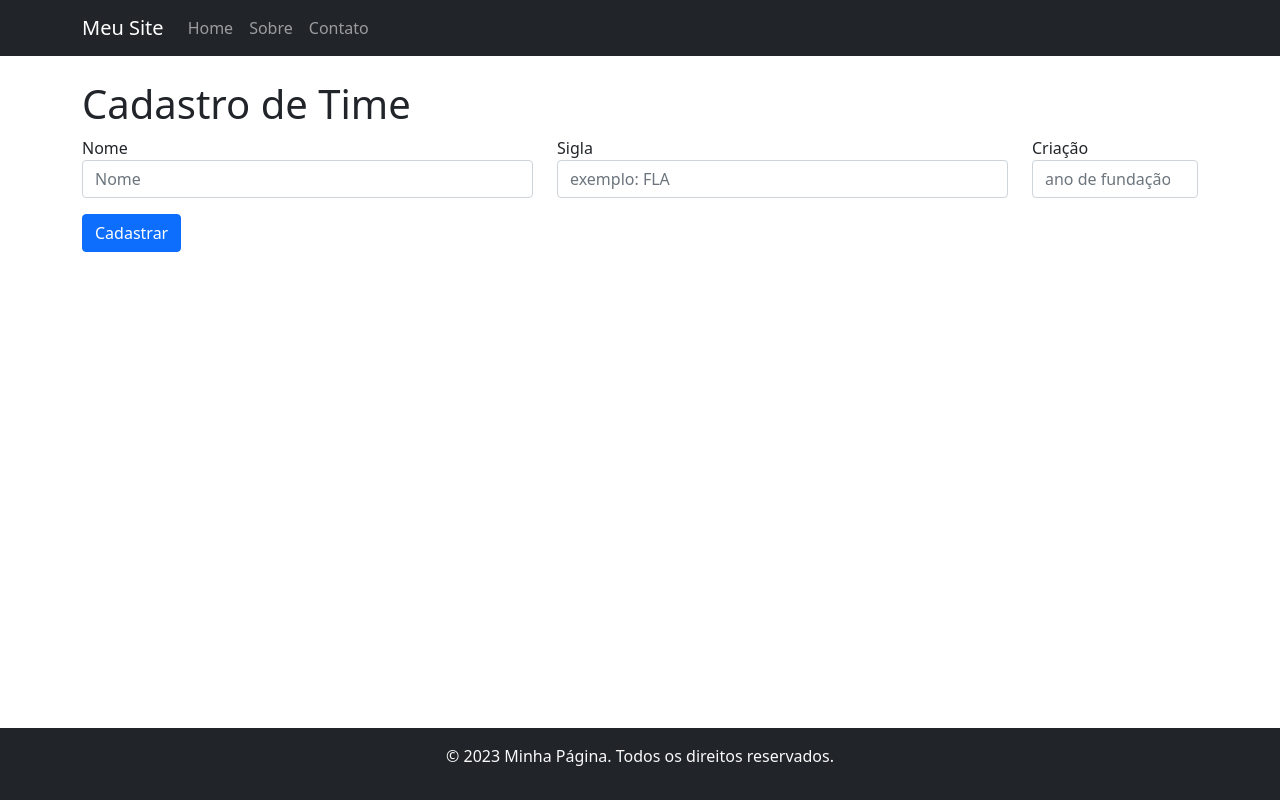
After one commit to NIcknameInvalido/php_projects, a PHP site: page /controles/cadastrar_times.php in a window 1280 px wide. The commit adds this page. Run offline with PHP 8.4, Linux system fonts and the light colour scheme.

Commit message:
alterações realizadas

```diff
--- a/campeonato/src/public/configuracoes/config.php
+++ b/campeonato/src/public/configuracoes/config.php
@@ -3,16 +3,26 @@
     ini_set('display_startup_errors', 1);
     error_reporting(E_ALL);
 
-    define("MODELOPATH", dirname(realpath('../modelos/')."/modelos"));
-    define("CONFIGPATH",  dirname(realpath('../configuracoes')."/configuracoes"));
-    define("VIEWPATH",  dirname(realpath('../interfaces')."/configuracoes"));
+    define("MODELO", dirname(realpath('../modelos/')."/modelos"));
+    define("CONFIGURACOES",  dirname(realpath('../configuracoes')."/configuracoes"));
+    define("INTERFACES",  dirname(realpath('../interfaces')."/configuracoes"));
+    define("CONTROLES",  dirname(realpath('../interfaces')."/configuracoes"));
 
-    include(MODELOPATH."/Banco.php");
-    include(MODELOPATH."/Modelo.php");
-    include(MODELOPATH."/Jogador.php");
+    include(MODELO."/Banco.php");
+    include(MODELO."/Modelo.php");
+    include(MODELO."/Jogador.php");
+    include(MODELO."/Time.php");
 
-   function carregarInterface($interface){
-        $caminhoArquivo = VIEWPATH . "/" . $interface. ".php";
+   function carregarInterface($interface, $dados = []){
+        $caminhoArquivo = INTERFACES . "/" . $interface. ".php";
+
+        if(count($dados) > 0){
+            foreach ($dados as $chave => $valor) {
+                if(strlen($chave)){
+                    ${$chave} = $valor;
+                }
+            };
+        }
         require_once($caminhoArquivo);
     }
 ?>
--- /dev/null
+++ b/campeonato/src/public/controles/cadastrar_times.php
@@ -0,0 +1,14 @@
+<?php
+    include('../configuracoes/config.php');
+    $dados = [];
+    if($_POST){
+        $time = new Time($_POST);
+        $timeId = $time->insertInto();
+        if($timeId){
+            $timeTeste = Time::obterRegistroUnico(['id'=>$timeId]);
+            $dados = ['id' => $timeId];
+        }
+    }
+    carregarInterface('cadastrar_times', $dados);
+    exit();
+?>
--- /dev/null
+++ b/campeonato/src/public/controles/exibir_times.php
@@ -0,0 +1,6 @@
+<?
+    include('../configuracoes/config.php');
+
+    $time = Time::obterTodosRegistros();
+    carregarInterface('exibir_times', ['times' => $time]);
+?>
--- a/campeonato/src/public/env.ini
+++ b/campeonato/src/public/env.ini
@@ -1,4 +1,4 @@
-host = "127.0.0.1:3308";
+host = "mysql_8";
 username = "dev_nikollas";
-password = "n0v4s3nh4";
+password = "nikollas";
 dbname = "campeonato";
--- /dev/null
+++ b/campeonato/src/public/interfaces/cadastrar_times.php
@@ -0,0 +1,77 @@
+<!DOCTYPE html>
+<html lang="en">
+
+<head>
+    <meta charset="UTF-8">
+    <meta name="viewport" content="width=device-width, initial-scale=1.0">
+    <title>Campeonato</title>
+    <link href="https://cdn.jsdelivr.net/npm/bootstrap@5.0.2/dist/css/bootstrap.min.css" rel="stylesheet" integrity="sha384-EVSTQN3/azprG1Anm3QDgpJLIm9Nao0Yz1ztcQTwFspd3yD65VohhpuuCOmLASjC" crossorigin="anonymous">
+    <style>
+        .h400 {
+            height: 400px;
+        }
+
+        .h100 {
+            height: 100px;
+        }
+    </style>
+</head>
+
+<body>
+    <?= isset($id)? $id:"" ?>
+    <!-- Navbar -->
+    <nav class="navbar navbar-expand-lg navbar-dark bg-dark">
+        <div class="container">
+            <a class="navbar-brand" href="#">Meu Site</a>
+            <button class="navbar-toggler" type="button" data-toggle="collapse" data-target="#navbarNav" aria-controls="navbarNav" aria-expanded="false" aria-label="Toggle navigation">
+                <span class="navbar-toggler-icon"></span>
+            </button>
+            <div class="collapse navbar-collapse" id="navbarNav">
+                <ul class="navbar-nav ml-auto">
+                    <li class="nav-item active">
+                        <a class="nav-link" href="#">Home</a>
+                    </li>
+                    <li class="nav-item">
+                        <a class="nav-link" href="#">Sobre</a>
+                    </li>
+                    <li class="nav-item">
+                        <a class="nav-link" href="#">Contato</a>
+                    </li>
+                </ul>
+            </div>
+        </div>
+    </nav>
+
+    <!-- Conteúdo Principal -->
+    <div class="container mt-4">
+        <h1>Cadastro de Time</h1>
+        <!-- Formulário com 5 Inputs de Texto -->
+        <div class="col-lg-12">
+            <form action="../controles/cadastrar_times.php" method="post">
+                <div class="form-group row">
+                    <div class="col">
+                        <label for="nome">Nome</label>
+                        <input type="text" class="form-control" id="nome" name="nome" placeholder="Nome">
+                    </div>
+                    <div class="col">
+                        <label for="sigla">Sigla</label>
+                        <input type="text" class="form-control" id="sigla" name="sigla" placeholder="exemplo: FLA">
+                    </div>
+                    <div class="col-2">
+                        <label for="ano_fundacao">Criação</label>
+                        <input type="number" class="form-control" id="ano_fundacao" name = "ano_fundacao" placeholder="ano de fundação">
+                    </div>
+                </div>
+                <button type="submit" class="btn btn-primary mt-3">Cadastrar</button>
+            </form>
+        </div>
+    </div>
+
+    <!-- Footer -->
+    <footer class="bg-dark text-light text-center p-3 fixed-bottom">
+        <p>&copy; 2023 Minha Página. Todos os direitos reservados.</p>
+    </footer>
+
+    <!-- Adicione o link para o JavaScript do Bootstrap (opcional, mas pode ser necessário para alguns componentes) -->
+    <script src="https://cdn.jsdelivr.net/npm/bootstrap@5.3.0/dist/js/bootstrap.bundle.min.js"></script>
+</body>
--- a/campeonato/src/public/modelos/Banco.php
+++ b/campeonato/src/public/modelos/Banco.php
@@ -5,7 +5,6 @@
             $configuracoes = parse_ini_file($caminho);
             $sql_conn = new mysqli($configuracoes['host'],$configuracoes['username'], $configuracoes['password'], $configuracoes['dbname']);
             if($sql_conn->connect_error){
-                echo "ok";
                 die("Erro: " . $sql_conn->connect_error);
             }
 
--- a/campeonato/src/public/modelos/Jogador.php
+++ b/campeonato/src/public/modelos/Jogador.php
@@ -4,7 +4,6 @@
             'id',
             'nome',
             'cpf',
-            'idade',
             'apelido',
             'dt_nascimento'
         ];
--- a/campeonato/src/public/modelos/Modelo.php
+++ b/campeonato/src/public/modelos/Modelo.php
@@ -25,7 +25,7 @@
         public function __set($chave, $valor){
             $this->valores[$chave] = $valor;
         }
-        public function getColunasT(){
+        public function getColunas(){
             return static::$colunas;
         }
 
@@ -36,7 +36,6 @@
 
             if($resultado){
                 $class = get_called_class();
-                print_r($resultado);
                 while($linha = $resultado->fetch_assoc()){
                     array_push($obejtos, new $class($linha));
                 }
--- /dev/null
+++ b/campeonato/src/public/modelos/Time.php
@@ -0,0 +1,13 @@
+<?php
+
+    class Time extends Modelo{
+        protected static $colunas = [
+            'id',
+            'nome',
+            'sigla',
+            'ano_fundacao'
+        ];
+
+        protected static $nome_tabela = 'Time';
+    }
+?>
--- a/campeonato/src/public/rotas/jogador.php
+++ b/campeonato/src/public/rotas/jogador.php
@@ -29,7 +29,7 @@ use function PHPSTORM_META\type;
                     $valores = Jogador::obterRegistroUnico(converterGetParaChaveValor($_GET));
                     $jogador = new Jogador();
                     $resposta = [];
-                    foreach($jogador->getColunasT() as $col){
+                    foreach($jogador->getColunas() as $col){
                         $resposta[$col] = $valores[0]->$col;
                     }
                     echo json_encode($resposta);
@@ -40,7 +40,7 @@ use function PHPSTORM_META\type;
                     echo(count($valores));
                     for($i = 0 ; $i < count($valores) ; $i++){
                         $temp = [];
-                        foreach($jogador->getColunasT() as $col){
+                        foreach($jogador->getColunas() as $col){
                             $temp[$col] = $valores[$i]->$col;
                         }
                         array_push($resposta, $temp);
```
Also changed, not shown: campeonato/docker/docker-compose.yml (+26 -1 lines), campeonato/src/public/controles/cadastrar_jogadores.php (+7 -8 lines), campeonato/src/public/interfaces/cabecalho.php (added, +43 -0 lines), campeonato/src/public/interfaces/cadastrar_jogadores.php (+4 -54 lines), campeonato/src/public/interfaces/exibir_times.php (added, +7 -0 lines), campeonato/src/public/interfaces/rodape.php (added, +7 -0 lines), campeonato/src/css/style.css (added), 1 other file.
